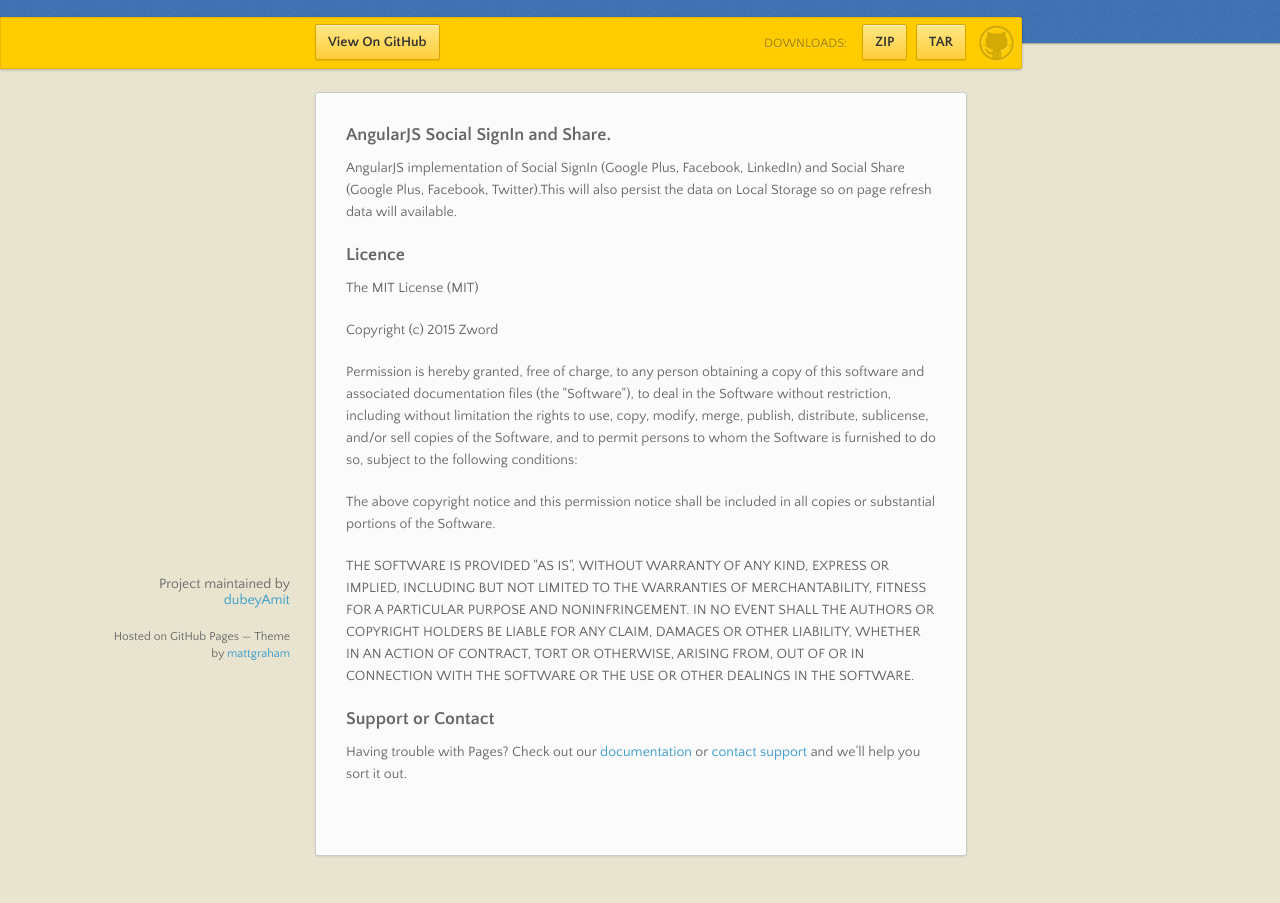
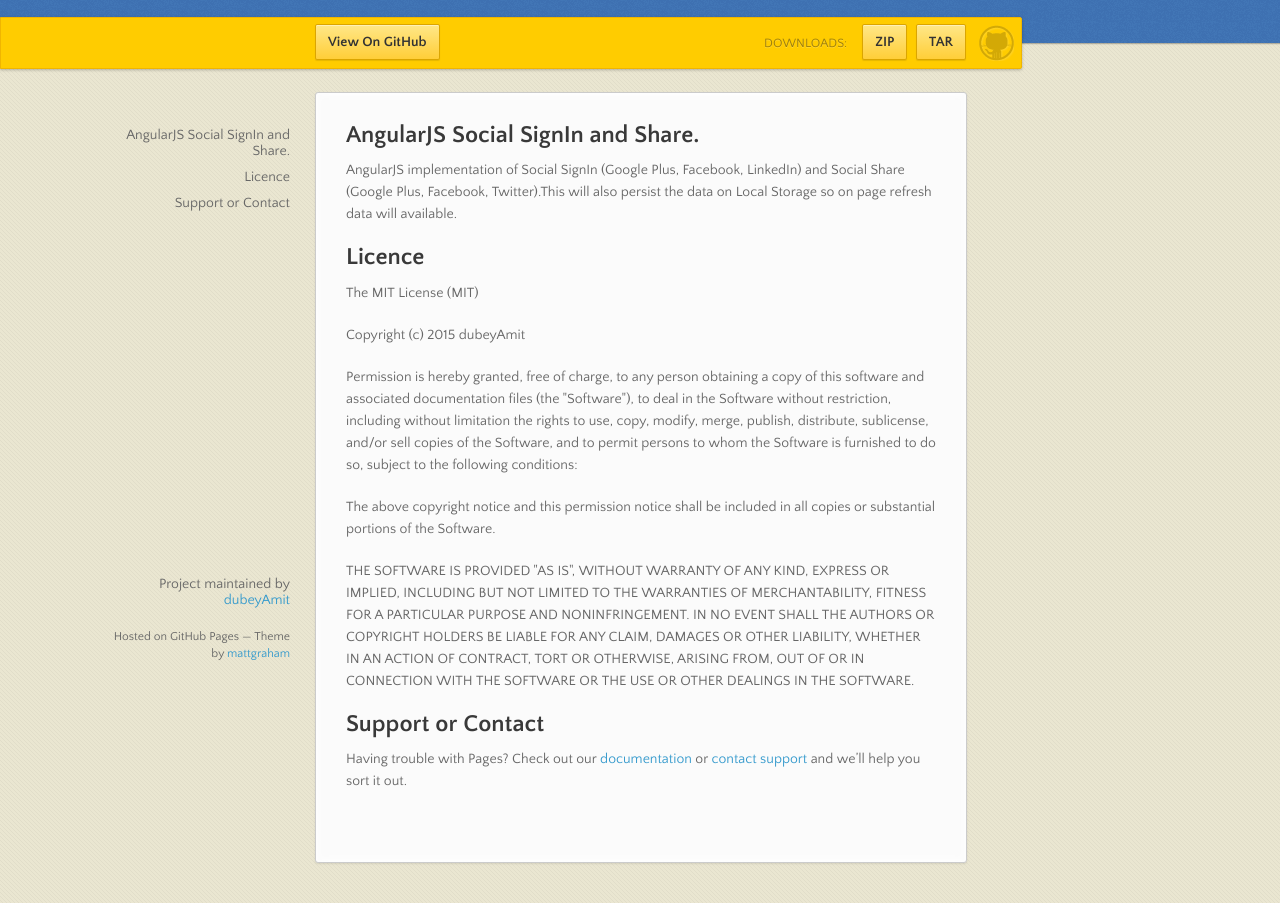
Before and after one commit to dubeyAmit/angular-social-signin-share, a plain HTML site: page index.html in a window 1280 px wide. Shown: the part 98-1001 px from the top of the page. Drawn offline with nearby package versions, Linux system fonts and the light colour scheme.

Commit message:
Create gh-pages branch via GitHub

```diff
--- a/index.html
+++ b/index.html
@@ -39,17 +39,17 @@
         <ul></ul>
       </nav>
       <section>
-        <h3>
-<a id="angularjs-social-signin-and-share" class="anchor" href="#angularjs-social-signin-and-share" aria-hidden="true"><span class="octicon octicon-link"></span></a>AngularJS Social SignIn and Share.</h3>
+        <h2>
+<a id="angularjs-social-signin-and-share" class="anchor" href="#angularjs-social-signin-and-share" aria-hidden="true"><span class="octicon octicon-link"></span></a>AngularJS Social SignIn and Share.</h2>
 
 <p>AngularJS implementation of Social SignIn (Google Plus, Facebook, LinkedIn) and Social Share (Google Plus, Facebook, Twitter).This will also persist the data on Local Storage so on page refresh data will available.</p>
 
-<h3>
-<a id="licence" class="anchor" href="#licence" aria-hidden="true"><span class="octicon octicon-link"></span></a>Licence</h3>
+<h2>
+<a id="licence" class="anchor" href="#licence" aria-hidden="true"><span class="octicon octicon-link"></span></a>Licence</h2>
 
 <p>The MIT License (MIT)</p>
 
-<p>Copyright (c) 2015 Zword</p>
+<p>Copyright (c) 2015 dubeyAmit</p>
 
 <p>Permission is hereby granted, free of charge, to any person obtaining a copy of this software and associated documentation files (the "Software"), to deal in the Software without restriction, including without limitation the rights to use, copy, modify, merge, publish, distribute, sublicense, and/or sell copies of the Software, and to permit persons to whom the Software is furnished to do so, subject to the following conditions:</p>
 
@@ -57,8 +57,8 @@
 
 <p>THE SOFTWARE IS PROVIDED "AS IS", WITHOUT WARRANTY OF ANY KIND, EXPRESS OR IMPLIED, INCLUDING BUT NOT LIMITED TO THE WARRANTIES OF MERCHANTABILITY, FITNESS FOR A PARTICULAR PURPOSE AND NONINFRINGEMENT. IN NO EVENT SHALL THE AUTHORS OR COPYRIGHT HOLDERS BE LIABLE FOR ANY CLAIM, DAMAGES OR OTHER LIABILITY, WHETHER IN AN ACTION OF CONTRACT, TORT OR OTHERWISE, ARISING FROM, OUT OF OR IN CONNECTION WITH THE SOFTWARE OR THE USE OR OTHER DEALINGS IN THE SOFTWARE.</p>
 
-<h3>
-<a id="support-or-contact" class="anchor" href="#support-or-contact" aria-hidden="true"><span class="octicon octicon-link"></span></a>Support or Contact</h3>
+<h2>
+<a id="support-or-contact" class="anchor" href="#support-or-contact" aria-hidden="true"><span class="octicon octicon-link"></span></a>Support or Contact</h2>
 
 <p>Having trouble with Pages? Check out our <a href="https://help.github.com/pages">documentation</a> or <a href="https://github.com/contact">contact support</a> and we’ll help you sort it out.</p>
       </section>
```
Also changed, not shown: params.json (+1 -1 lines).
